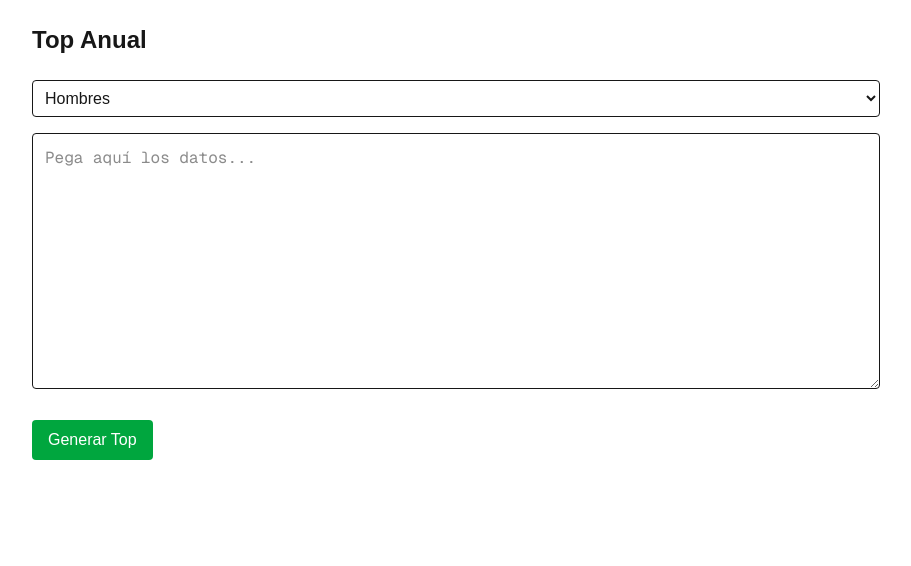
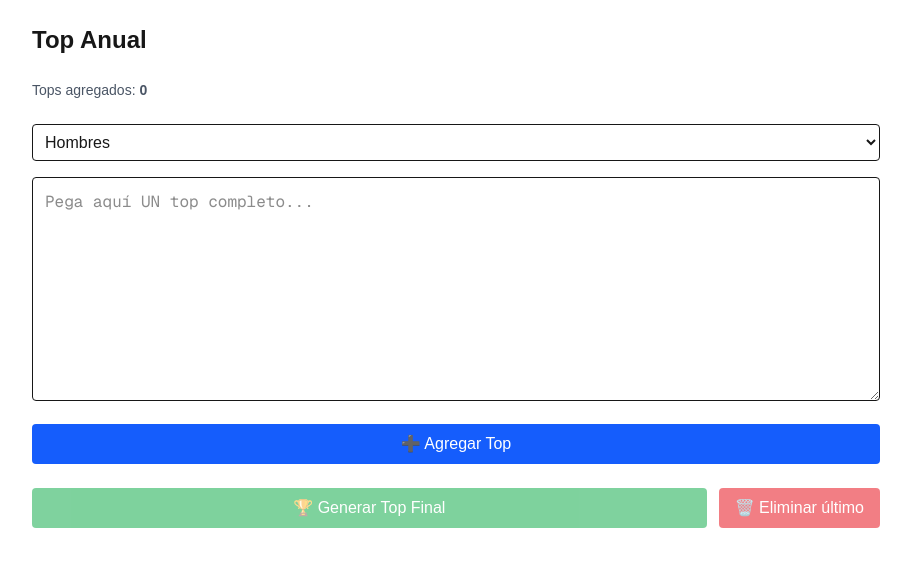
Before and after one commit to Moncho1230/CW-models-monitor-web, a Next.js app in the folder cw_monitores/: page /top-anual in a window 1280 px wide. Shown: the top 566 px of the page, without its empty margins (184-1095 px from the left). Built offline with nearby package versions, Linux system fonts and the light colour scheme.

Commit message:
feat: enhance TopAnual page with add/remove functionality for tops and improved feedback

```diff
--- a/cw_monitores/app/top-anual/page.tsx
+++ b/cw_monitores/app/top-anual/page.tsx
@@ -8,36 +8,101 @@ import { generateTopAnual } from '@/lib/tops/topAnual'
 import { formatTopAnual } from '@/lib/formatters/whatsappFormatter'
 
 export default function TopAnualPage() {
-  const [text, setText] = useState('')
+  const [currentText, setCurrentText] = useState('')
+  const [tops, setTops] = useState<string[]>([])
+  const [feedback, setFeedback] = useState<string | null>(null)
   const [gender, setGender] = useState<'men' | 'women'>('men')
   const [result, setResult] = useState('')
 
+  const addTop = () => {
+    const rows = parseTextRank(currentText)
+
+    if (rows.length === 0) {
+      setFeedback('❌ No se detectaron modelos válidos en este top')
+      return
+    }
+
+    setTops(prev => [...prev, currentText])
+    setCurrentText('')
+    setFeedback(`✅ Top agregado correctamente (${rows.length} modelos)`)
+  }
+
+  const removeLastTop = () => {
+    if (tops.length === 0) return
+    setTops(prev => prev.slice(0, -1))
+    setFeedback('🗑️ Último top eliminado')
+  }
+
   const generate = () => {
-    const rows = parseTextRank(text)
+    const allText = tops.join('\n')
+    const rows = parseTextRank(allText)
     const ranking = generateTopAnual(rows)
-    const formatted = formatTopAnual(ranking, 2025, gender === 'men' ? 'Men Master' : 'Women Master')
+
+    const formatted = formatTopAnual(
+      ranking,
+      2025,
+      gender === 'men' ? 'Men Master' : 'Women Master'
+    )
+
     setResult(formatted)
+  }
+
+  const clearAll = () => {
+    setCurrentText('')
+    setTops([])
+    setResult('')
+    setFeedback(null)
   }
 
   return (
     <div className="max-w-4xl mx-auto p-6 space-y-6">
       <h1 className="text-2xl font-bold">Top Anual</h1>
 
+      {/* CONTADOR */}
+      <div className="text-sm text-gray-600">
+        Tops agregados: <strong>{tops.length}</strong>
+      </div>
+
       <TopInput
-        text={text}
-        onChange={setText}
+        currentText={currentText}
+        setCurrentText={setCurrentText}
+        onAddTop={addTop}
+        feedback={feedback}
         gender={gender}
         setGender={setGender}
       />
 
-      <button
-        onClick={generate}
-        className="bg-green-600 text-white px-4 py-2 rounded"
-      >
-        Generar Top
-      </button>
+      {/* BOTONES DE CONTROL */}
+      <div className="flex gap-3">
+        <button
+          onClick={generate}
+          disabled={tops.length === 0}
+          className="flex-1 bg-green-600 text-white px-4 py-2 rounded disabled:opacity-50"
+        >
+          🏆 Generar Top Final
+        </button>
 
-      {result && <TopPreview text={result} />}
+        <button
+          onClick={removeLastTop}
+          disabled={tops.length === 0}
+          className="bg-red-600 text-white px-4 py-2 rounded disabled:opacity-50"
+        >
+          🗑️ Eliminar último
+        </button>
+      </div>
+
+      {result && (
+        <>
+          <TopPreview text={result} />
+
+          <button
+            onClick={clearAll}
+            className="bg-gray-800 text-white px-4 py-2 rounded w-full"
+          >
+            🧹 Limpiar todo y empezar nuevo top
+          </button>
+        </>
+      )}
     </div>
   )
 }
--- a/cw_monitores/components/ui/TopInput.tsx
+++ b/cw_monitores/components/ui/TopInput.tsx
@@ -1,13 +1,22 @@
 'use client'
 
 type Props = {
-  text: string
-  onChange: (v: string) => void
-  gender: string
+  currentText: string
+  setCurrentText: (v: string) => void
+  onAddTop: () => void
+  feedback: string | null
+  gender: 'men' | 'women'
   setGender: (v: 'men' | 'women') => void
 }
 
-export default function TopInput({ text, onChange, gender, setGender }: Props) {
+export default function TopInput({
+  currentText,
+  setCurrentText,
+  onAddTop,
+  feedback,
+  gender,
+  setGender
+}: Props) {
   return (
     <div className="space-y-4">
       <select
@@ -20,11 +29,24 @@ export default function TopInput({ text, onChange, gender, setGender }: Props) {
       </select>
 
       <textarea
-        value={text}
-        onChange={e => onChange(e.target.value)}
-        placeholder="Pega aquí los datos..."
-        className="w-full h-64 border p-3 rounded font-mono"
+        value={currentText}
+        onChange={e => setCurrentText(e.target.value)}
+        placeholder="Pega aquí UN top completo..."
+        className="w-full h-56 border p-3 rounded font-mono"
       />
+
+      <button
+        onClick={onAddTop}
+        className="bg-blue-600 text-white px-4 py-2 rounded w-full"
+      >
+        ➕ Agregar Top
+      </button>
+
+      {feedback && (
+        <p className="text-sm bg-green-100 text-green-700 p-2 rounded">
+          {feedback}
+        </p>
+      )}
     </div>
   )
 }
--- a/cw_monitores/lib/parsers/parseTextRank.ts
+++ b/cw_monitores/lib/parsers/parseTextRank.ts
@@ -7,7 +7,6 @@ export function parseTextRank(text: string): RankRow[] {
     .map(line => line.trim())
     .filter(Boolean)
     .map(line => {
-      // separa por tabs o múltiples espacios
       const parts = line.split(/\t+|\s{2,}/)
 
       const name = parts[0]
@@ -15,10 +14,11 @@ export function parseTextRank(text: string): RankRow[] {
 
       if (!name || !creditsRaw) return null
 
-      return {
-        name,
-        credits: parseCredits(creditsRaw)
-      }
+      const credits = parseCredits(creditsRaw)
+
+      if (credits <= 0) return null
+
+      return { name, credits }
     })
     .filter((row): row is RankRow => row !== null)
 }
```
